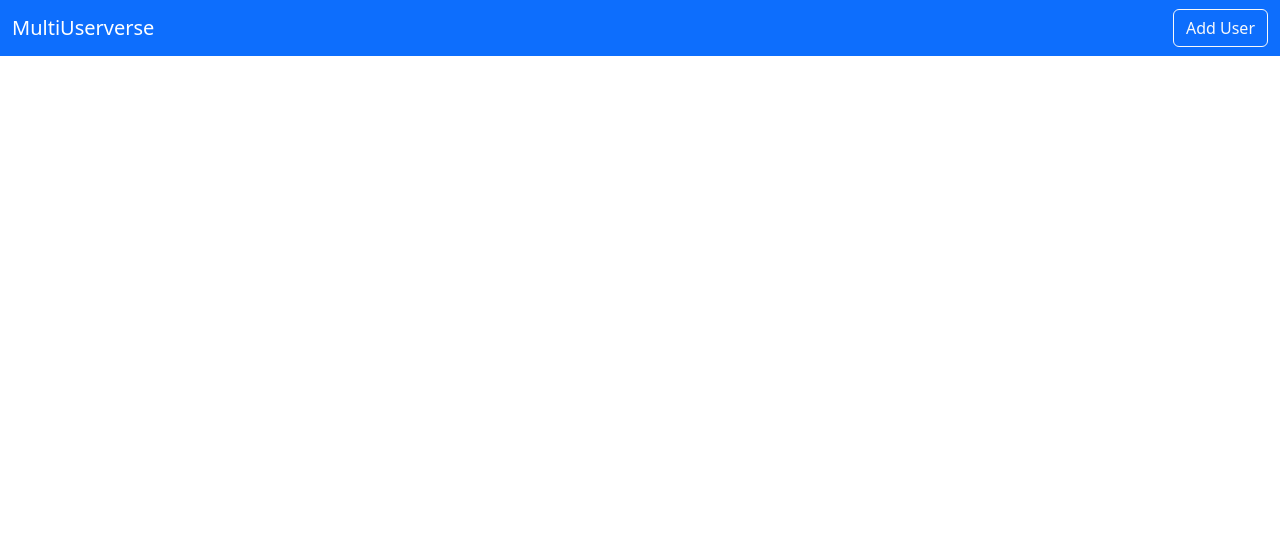
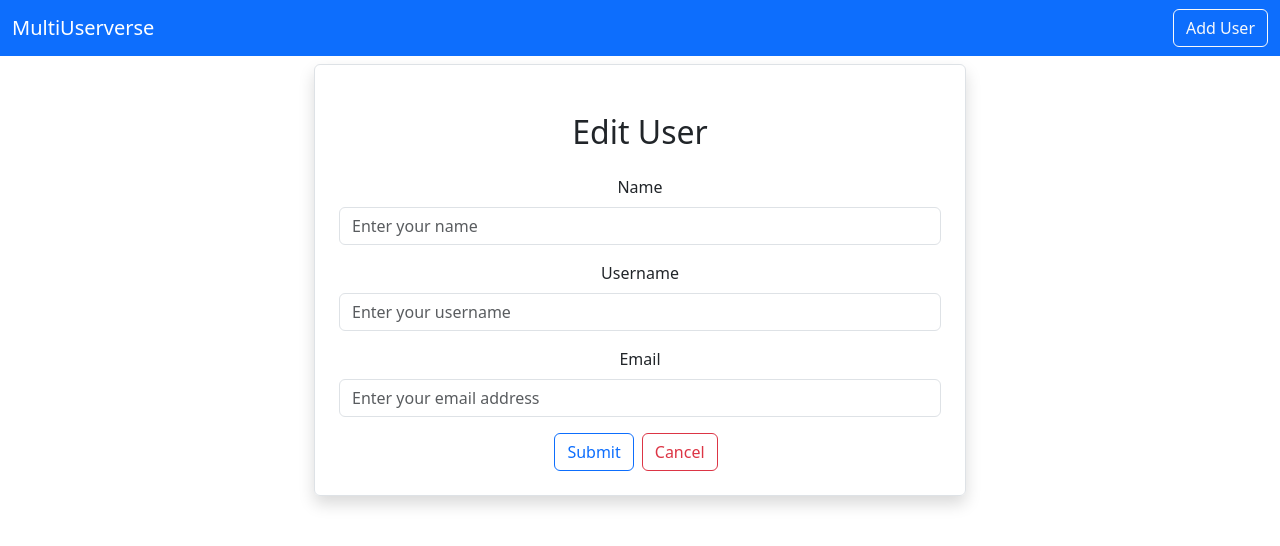
Before and after one commit to SC0425/multiuserverse_frontend_scartier, a React (Vite) app: page /edituser/1 in a window 1280 px wide. Shown: the top 546 px of the page. Built offline with nearby package versions, Linux system fonts and the light colour scheme; no server answers.

Commit message:
implemented axios call to Edit a user

```diff
--- a/src/App.jsx
+++ b/src/App.jsx
@@ -5,6 +5,7 @@
 import Home from './pages/home';
 import { BrowserRouter as Router, Routes, Route } from 'react-router-dom';
 import AddUser from './users/AddUser';
+import EditUser from './users/EditUser';
 
 function App() {
   const [count, setCount] = useState(0)
@@ -18,6 +19,7 @@
           <Routes>
             <Route exact path="/" element={<Home />} />
             <Route exact path="/adduser" element={<AddUser/>} />
+            <Route exact path="/edituser/:id" element={<EditUser/>} />
           </Routes>
         </Router>
 
--- a/src/pages/Home.jsx
+++ b/src/pages/Home.jsx
@@ -1,5 +1,6 @@
 import React from 'react'
 import axios from 'axios'
+import {Link} from 'react-router-dom'
 
 export default function Home() {
 
@@ -39,7 +40,7 @@
                             <td>{user.email}</td>
                             <td>
                                 <button className="btn btn-primary mr-2">View</button>
-                                <button className="btn btn-outline-primary mr-2">Edit</button>
+                                <Link className="btn btn-outline-primary mr-2" to={`/edituser/${user.id}`} >Edit</Link>
                                 <button className="btn btn-danger">Delete</button>
                             </td>
                         </tr>
--- a/src/users/EditUser.jsx
+++ b/src/users/EditUser.jsx
@@ -0,0 +1,62 @@
+import React, { useEffect } from 'react'
+import axios from 'axios'
+import {Link, useNavigate, useParams} from 'react-router-dom'
+export default function EditUser() {
+
+    let navigate=useNavigate()
+
+    const {id}= useParams()
+
+    const [user, setUser]=React.useState({
+        name:"",
+        username:"",
+        email:""
+    })
+
+    const{name,username,email}=user
+
+    useEffect(() => {
+        loadUser()
+    },[])
+
+    const onInputChange=(e)=>{
+        setUser({...user,[e.target.name]:e.target.value})
+    }
+
+    const onSubmit=async(e)=>{
+        e.preventDefault()
+        await axios.put(`http://localhost:8080/user/${id}`,user)
+        navigate("/")
+    }
+
+    const loadUser =async()=>{
+        const result=await axios.get(`http://localhost:8080/user/${id}`)
+        setUser(result.data)
+    }
+
+    return <div className="custom-container">
+        <div className="row">
+            <div className="col-md-6 offset-md-3 border rounded p-4 mt-2 shadow">
+                <h2 className="text-center m-4">Edit User</h2>
+
+                <form onSubmit={(e)=>onSubmit(e)}>
+                <div className="mb-3">
+                    <label htmlFor="Name" className="form-label">Name</label>
+                    <input type={"text"} className="form-control" placeholder="Enter your name" name="name" value={name} onChange={(e)=>onInputChange(e)}/>
+                </div>
+                <div className="mb-3">
+                    <label htmlFor="Username" className="form-label">Username</label>
+                    <input type={"text"} className="form-control" placeholder="Enter your username" name="username" value={username} onChange={(e)=>onInputChange(e)}/>
+                </div>
+                <div className="mb-3">
+                    <label htmlFor="Email" className="form-label">Email</label>
+                    <input type={"text"} className="form-control" placeholder="Enter your email address" name="email" value={email} onChange={(e)=>onInputChange(e)}/>
+                </div>
+                <button type="submit" className="btn btn-outline-primary">Submit</button>
+                <Link className="btn btn-outline-danger mx-2" to="/">Cancel</Link>
+                </form>
+            </div>
+        </div>
+    </div>
+
+}
```
